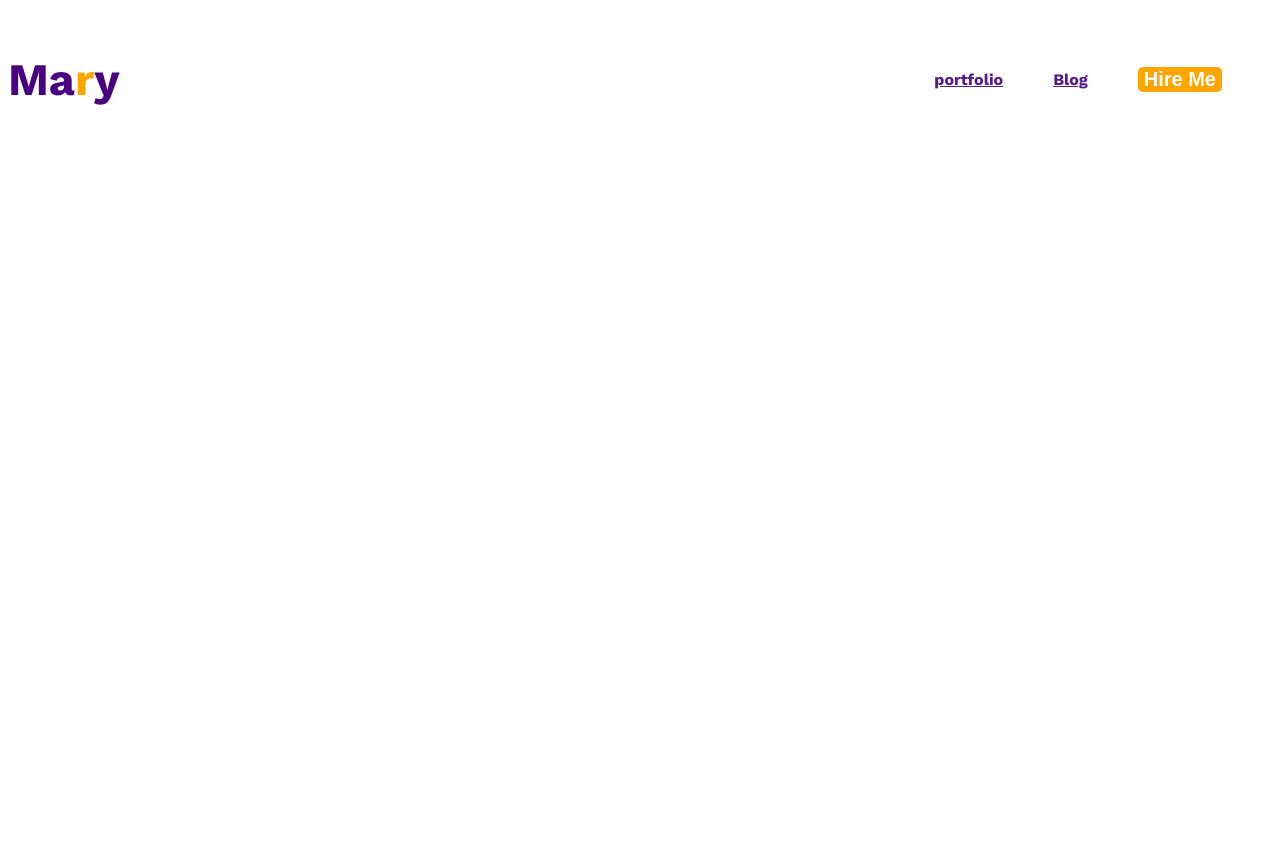
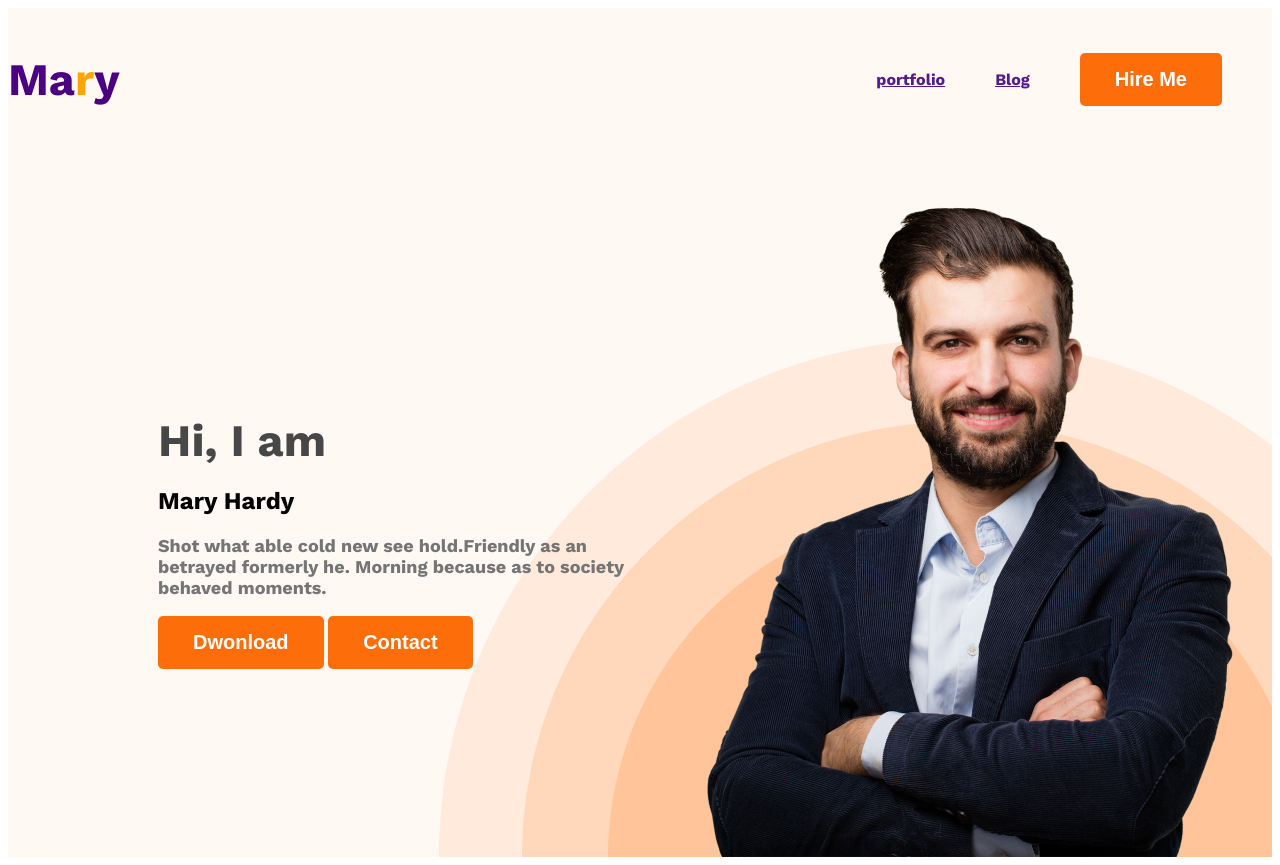
Before and after one commit to nahar-nur/we-developer-portfolio, a plain HTML site: page web-developer-portfolio/index.html in a window 1280 px wide. Before the commit the page ends 800 px from the top, so only its background shows below. Drawn offline with nearby package versions, Linux system fonts and the light colour scheme.

Commit message:
added banner

```diff
--- a/web-developer-portfolio/index.html
+++ b/web-developer-portfolio/index.html
@@ -10,7 +10,7 @@
     <link rel="stylesheet" href="styles/portfolio.css">
 </head>
 <body>
-    <header>
+    <header class="header">
         <nav>
             <h3 class="nav-title">Ma<span class="text-primary">r</span>y</h3>
             <ul>
@@ -20,6 +20,17 @@
             </ul>
 
         </nav>
+        <div class="banner">
+            <div class="banner-content">
+                <h3 class="banner-greeting">Hi, I  am</h3>
+                <h2 class="bannner-title">Mary Hardy</h2>
+                <p class="banner-description">Shot what able cold new see hold.Friendly as an betrayed formerly he. Morning because as to society behaved moments.</p>
+                <button class="btn-primary">Dwonload</button>
+                <button class="btn-primary">Contact</button>
+            </div>
+            <img class="profile-pic" src="images/hardy.png" alt="">
+
+        </div>
     </header>
     <main>
 
--- a/web-developer-portfolio/styles/portfolio.css
+++ b/web-developer-portfolio/styles/portfolio.css
@@ -9,11 +9,12 @@ font-family: 'Work Sans', sans-serif;
 }
 .btn-primary{
     border-radius: 5px;
-    background-color: orange;
+    background-color: #FD6E0A;;
     border: 0;
     font-size: 20px;
     font-weight: 700;
     color: white;
+    padding: 15px 35px;
 }
 /* nav styles */
 nav{
@@ -33,3 +34,41 @@ nav li{
     list-style: none;
     margin-right: 50px;
 }
+/* Header realted styles */
+.header{
+    background-color: #FFF8F3;
+    background-image: url(../images/header_bg.png);
+    background-repeat: no-repeat;
+    background-position: bottom right;
+}
+.banner{
+  padding: 30px 30px 0px 150px;
+  display: flex;
+  justify-content: center;
+  align-items: center;
+}
+.banner-comtent{
+    max-width: 500px;
+}
+
+.banner.profile-pic{
+    width: 500px;
+}
+.banner-greeting{
+    font-size: 45px;
+    font-weight: 600;
+    color: #474747;
+    margin-bottom: 0px;
+}
+.banner-title{
+    font-size: 85px;
+    font-weight: 700;
+    color: #181818;
+    margin-top: 5px;
+}
+.banner-description{
+    color: var(--dark-03, #757575);
+    font-size: 18px;
+    font-weight: 400;
+    margin-top: 5px;
+}
```
